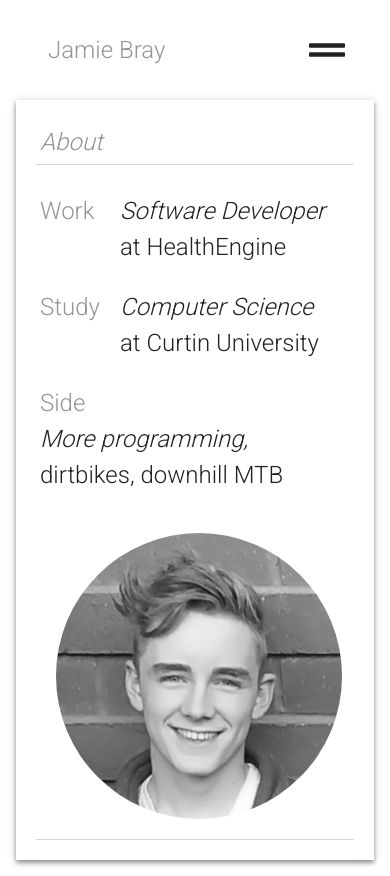
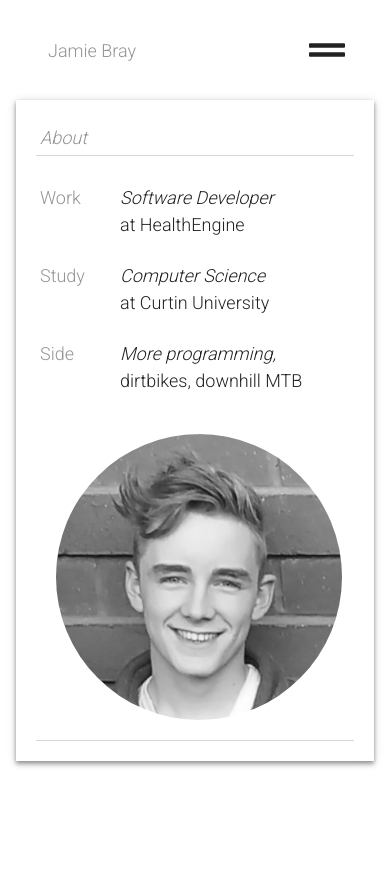
Before and after one commit to Jumbub/jamiebray-ui, a React (Create React App) app: page /about in a window 390 px wide. After the commit the page ends 844 px from the top, so only its background shows below. Built offline with nearby package versions, Linux system fonts and the light colour scheme.

Commit message:
Used breakpoint function to assign variable font sizes

```diff
--- a/src/styles/font.scss
+++ b/src/styles/font.scss
@@ -1,8 +1,4 @@
-// Font related partials and mixins
-
-$font-size: 24px;
-
-$font-line-height: 1.5;
+@import './layout.scss';
 
 $font-color: #222;
 $font-color-light: #949494;
@@ -11,13 +7,23 @@ $font-color-light: #949494;
 $font-family: 'Roboto', sans-serif;
 $font-family-code: 'Roboto Mono', monospace;
 
+
 @mixin font-regular {
   -moz-osx-font-smoothing: grayscale;
   -webkit-font-smoothing: antialiased;
   font-family: $font-family;
-  font-size: $font-size;
   color: $font-color;
-  line-height: $font-line-height;
+  line-height: 1.5;
+
+  @include breakpoint(small) {
+    font-size: 18px;
+  }
+  @include breakpoint(medium) {
+    font-size: 20px;
+  }
+  @include breakpoint(large) {
+    font-size: 22px;
+  }
 }
 
 @mixin font-light {
```
